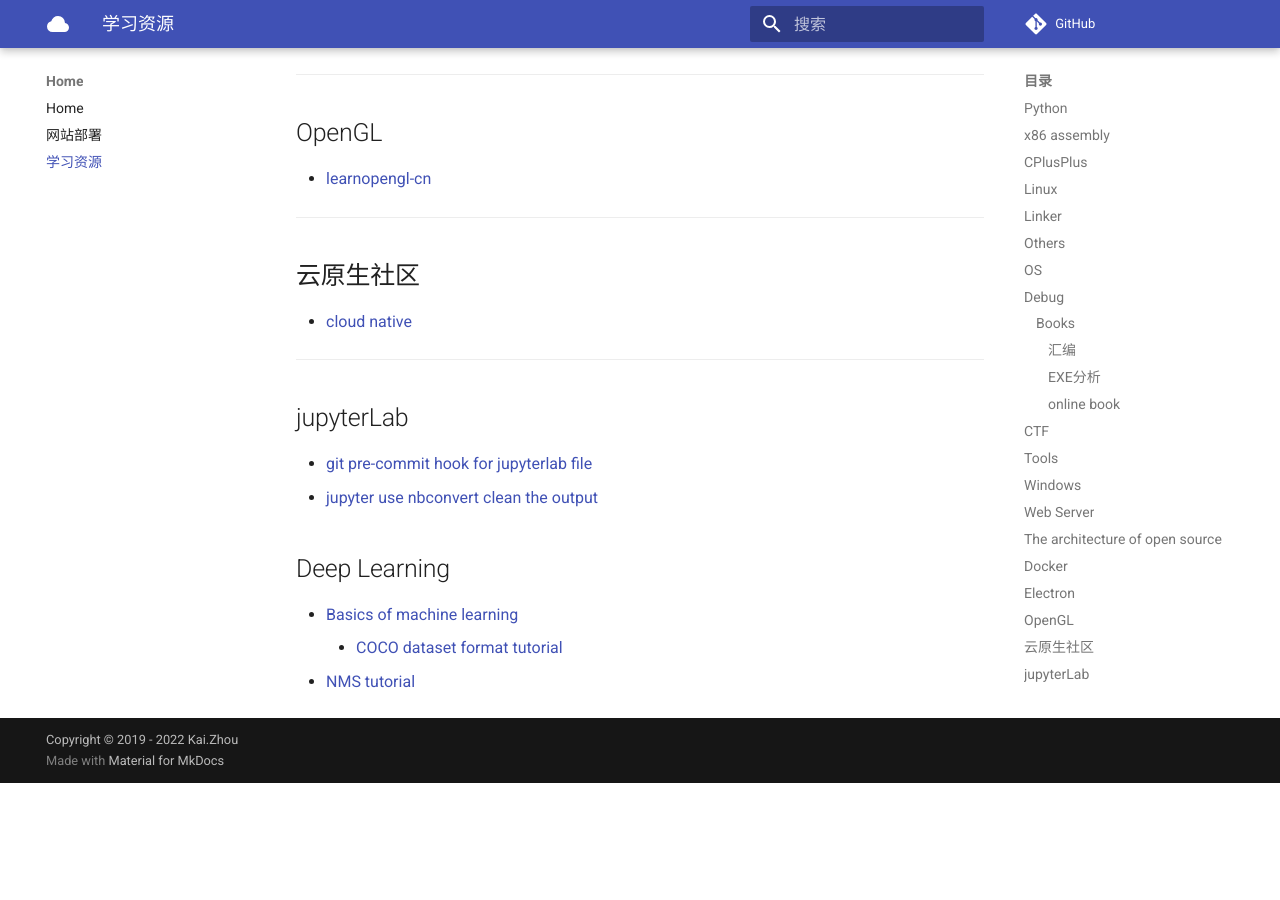
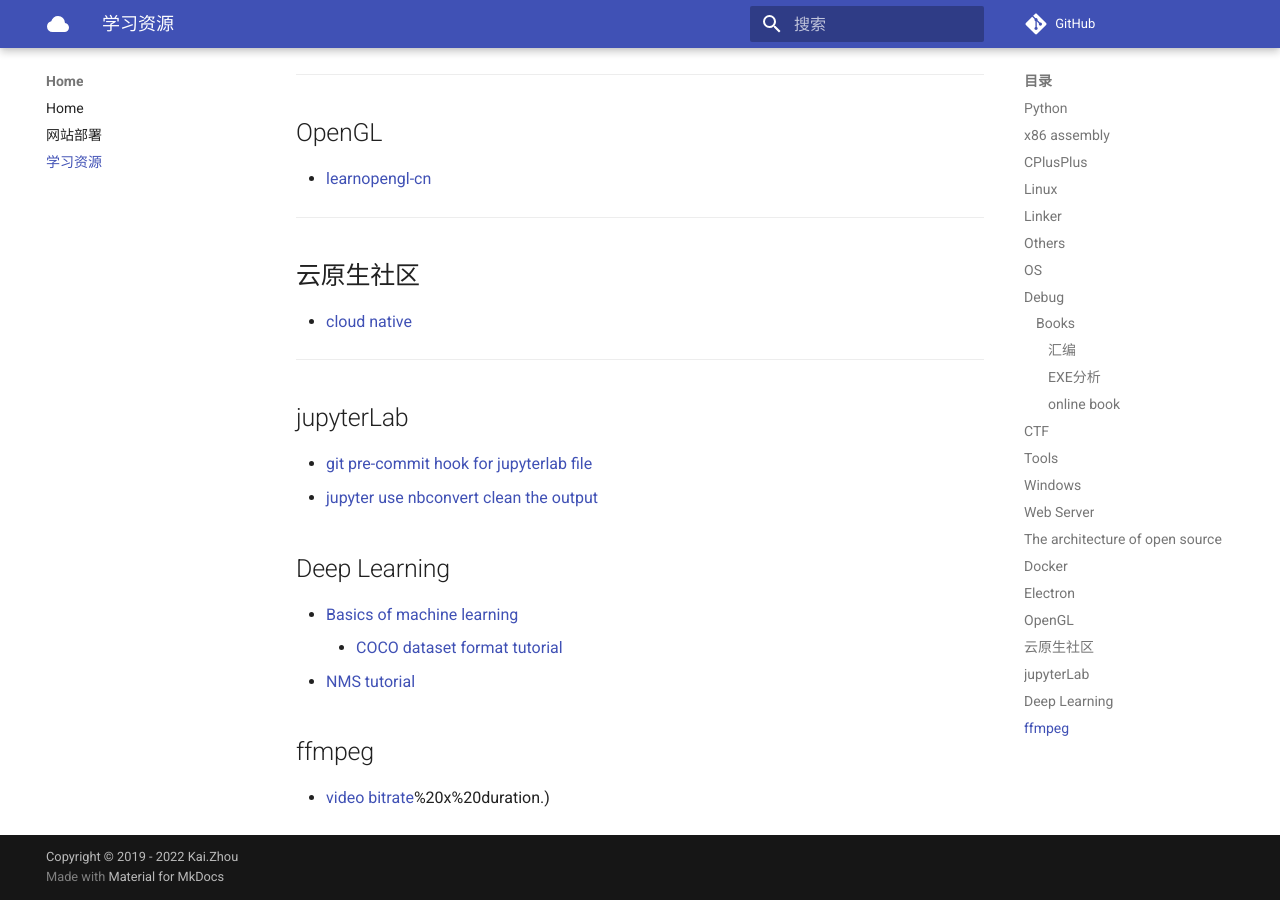
Before and after one commit to zhoukaidev/ks_blog, an MkDocs documentation site: the page built from docs/trainingResource.md, in a window 1280 px wide and 900 px high, scrolled down 3024 px. Built offline with MkDocs 1.6.1 and Material for MkDocs 9.7.7, drawn with Linux system fonts in a browser that asks for light colours; comment, search, counter and statistics services are not loaded; before the commit the page ends 3807 px from its top, so only the background shows below that.

Commit message:
Update trainingResource.md

```diff
--- a/docs/trainingResource.md
+++ b/docs/trainingResource.md
@@ -140,3 +140,7 @@
 * [Basics of machine learning](https://www.tensorflow.org/resources/learn-ml/basics-of-machine-learning)
     * [COCO dataset format tutorial](https://towardsdatascience.com/how-to-work-with-object-detection-datasets-in-coco-format-9bf4fb5848a4#:~:text=The%20%E2%80%9CCOCO%20format%E2%80%9D%20is%20a,saved%20for%20an%20image%20dataset.&text=Visualizing%20and%20exploring%20your%20dataset,model%20on%20your%20COCO%20dataset)
 * [NMS tutorial](https://learnopencv.com/non-maximum-suppression-theory-and-implementation-in-pytorch/)
+
+## ffmpeg
+
+* [video bitrate](https://filmora.wondershare.com/video-editing-tips/what-is-video-bitrate.html#:~:text=What%20is%20the%20video%20bitrate%3F,kilobits%20per%20second)%20x%20duration.)
```
